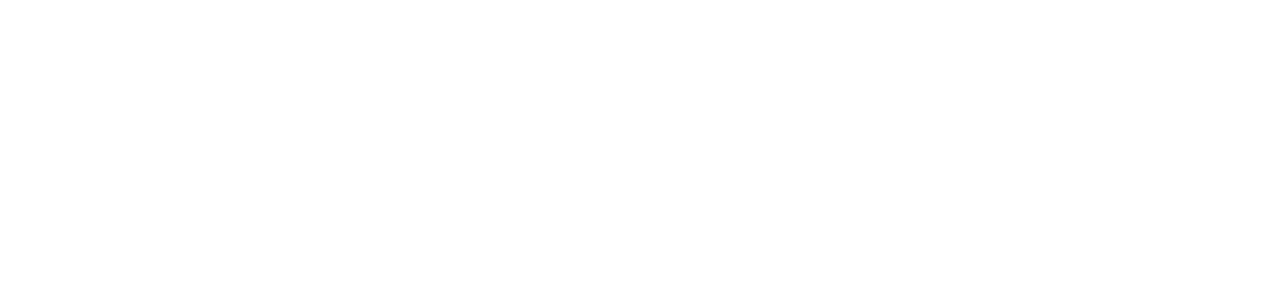
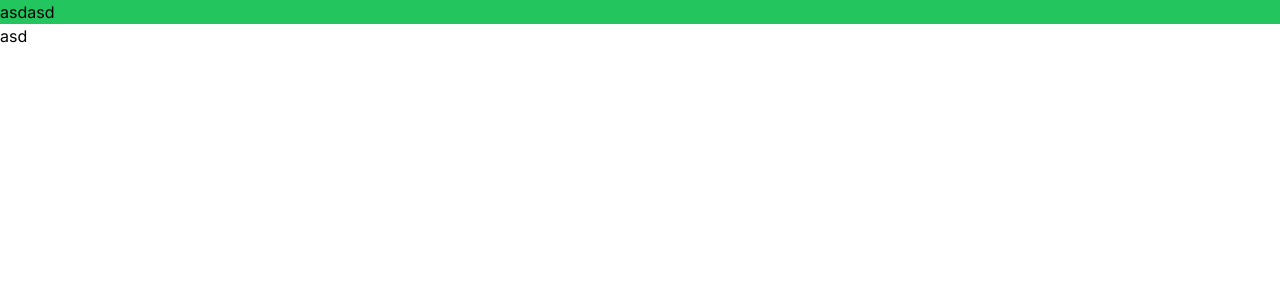
Before and after one commit to Svaym/flashcards, a Next.js app: page / in a window 1280 px wide. Shown: the top 300 px of the page. Built offline with nearby package versions, Linux system fonts and the light colour scheme.

Commit message:
setup lint-staged, husky

```diff
--- a/app/page.tsx
+++ b/app/page.tsx
@@ -1,6 +1,8 @@
 export default function Home() {
   return (
     <>
+      <h1 className="bg-green-500">asdasd</h1>
+      <div>asd</div>
     </>
   );
 }
```
Also changed, not shown: package.json (+18 -2 lines), .eslintrc.json, 1 other file (tests, documents, lock files or other folders).
